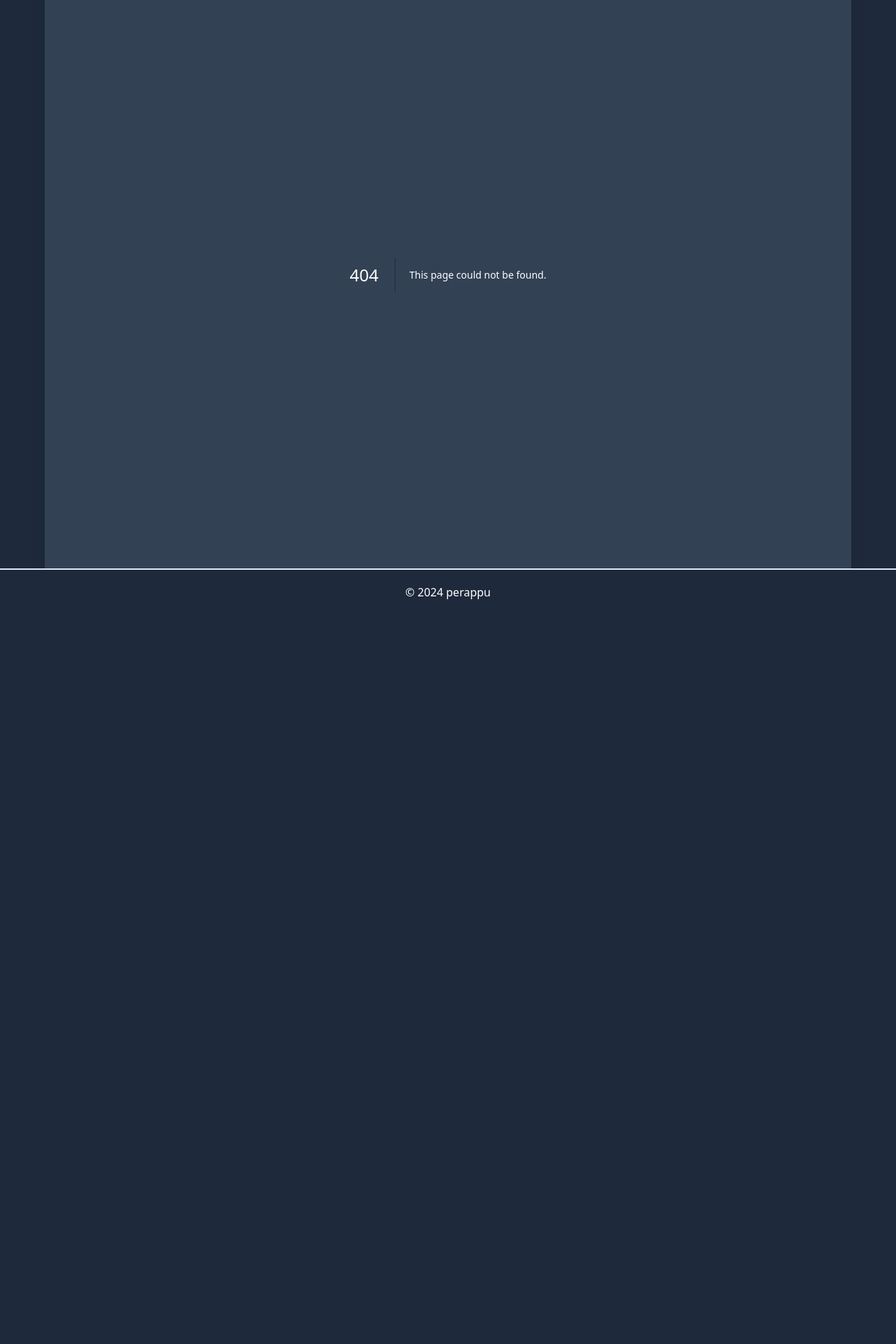
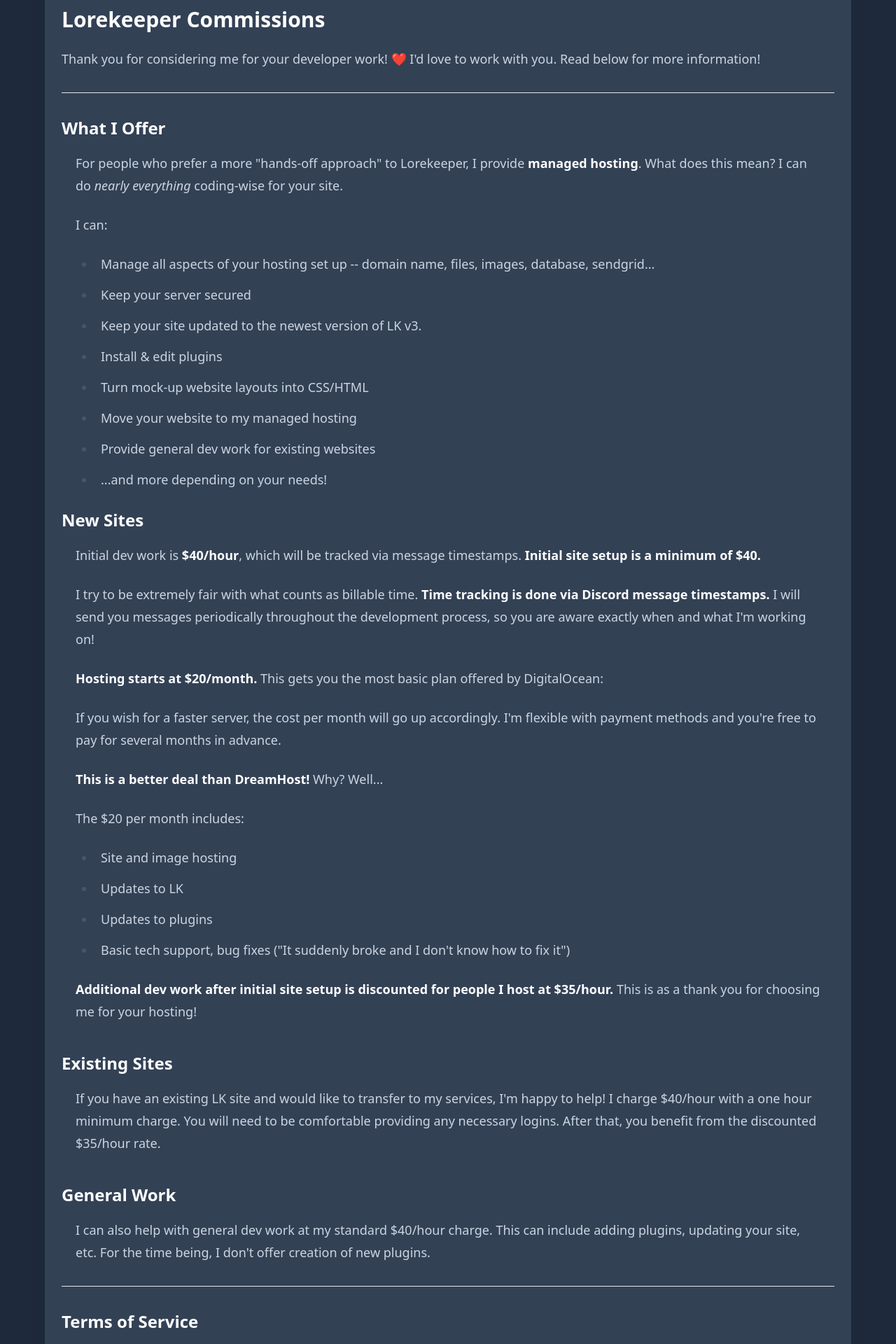
Before and after one commit to perappu/perappu-blog, a Next.js app: page /commission in a window 1280 px wide. Before the commit this address had no page. Shown: the part 240-2160 px from the top of the page at 70% size. Before the commit the page ends 1118 px from the top, so only its background shows below. Built offline with nearby package versions, Linux system fonts and the light colour scheme.

Commit message:
add lk commission page

```diff
--- /dev/null
+++ b/app/commission/page.tsx
@@ -0,0 +1,96 @@
+export default function LorekeeperCommissions() {
+    return (<>
+        <article className='prose !max-w-none prose-sm md:prose-base lg:prose-lg prose-slate !prose-invert !mt-4'>
+            <h2>Lorekeeper Commissions</h2>
+        </article>
+        <article className='prose !max-w-none prose-sm md:prose-base lg:prose-lg prose-slate !prose-invert !mt-5'>
+            Thank you for considering me for your developer work! ❤️ I'd love to work with you. Read below for more information!
+        </article>
+        <hr className="h-px my-8 bg-gray-200 border-0 dark:bg-gray-700" />
+        <article className='prose !max-w-none prose-sm md:prose-base lg:prose-lg prose-slate !prose-invert !mt-5'>
+            <h3>What I Offer</h3>
+            <p className='mx-5'>For people who prefer a more "hands-off approach" to Lorekeeper, I provide <strong>managed hosting</strong>. What does this mean? I can do <i>nearly everything</i> coding-wise for your site.</p>
+
+            <p className='mx-5'>I can:
+                <ul>
+                    <li>Manage all aspects of your hosting set up -- domain name, files, images, database, sendgrid...</li>
+                    <li>Keep your server secured</li>
+                    <li>Keep your site updated to the newest version of LK v3.</li>
+                    <li>Install & edit plugins</li>
+                    <li>Turn mock-up website layouts into CSS/HTML</li>
+                    <li>Move your website to my managed hosting</li>
+                    <li>Provide general dev work for existing websites</li>
+                    <li>...and more depending on your needs!</li>
+                </ul></p>
+        </article>
+        <article className='prose !max-w-none prose-sm md:prose-base lg:prose-lg prose-slate !prose-invert !mt-5'>
+            <h3>New Sites</h3>
+            <p className='mx-5'>Initial dev work is <strong>$40/hour</strong>, which will be tracked via message timestamps. <strong>Initial site setup is a minimum of $40.</strong></p>
+
+            <p className='mx-5'>I try to be extremely fair with what counts as billable time. <strong>Time tracking is done via Discord message timestamps.</strong> I will send you messages periodically throughout the development process, so you are aware exactly when and what I'm working on!</p>
+
+            <p className='mx-5'><strong>Hosting starts at $20/month.</strong> This gets you the most basic plan offered by DigitalOcean:</p>
+
+            <p className='mx-5'>If you wish for a faster server, the cost per month will go up accordingly. I'm flexible with payment methods and you're free to pay for several months in advance.</p>
+
+            <p className='mx-5'><strong>This is a better deal than DreamHost!</strong> Why? Well...</p>
+            <p className='mx-5'>The $20 per month includes:
+                <ul>
+                    <li>Site and image hosting</li>
+                    <li>Updates to LK</li>
+                    <li>Updates to plugins</li>
+                    <li>Basic tech support, bug fixes ("It suddenly broke and I don't know how to fix it")</li>
+                </ul></p>
+
+            <p className='mx-5'><strong>Additional dev work after initial site setup is discounted for people I host at $35/hour.</strong> This is as a thank you for choosing me for your hosting!</p>
+
+            <h3>Existing Sites</h3>
+            <p className='mx-5'>If you have an existing LK site and would like to transfer to my services, I'm happy to help! I charge $40/hour with a one hour minimum charge. You will need to be comfortable providing any necessary logins. After that, you benefit from the discounted $35/hour rate.</p>
+
+            <h3>General Work</h3>
+            <p className='mx-5'>I can also help with general dev work at my standard $40/hour charge. This can include adding plugins, updating your site, etc. For the time being, I don't offer creation of new plugins.</p>
+
+        </article >
+        <hr className="h-px my-8 bg-gray-200 border-0 dark:bg-gray-700" />
+        <article className='prose !max-w-none prose-sm md:prose-base lg:prose-lg prose-slate !prose-invert !mt-5'>
+            <h3>Terms of Service</h3>
+            <p><strong>By purchasing my services you automatically agree to the following terms and conditions. It is your responsibility to be familiar with these terms. They are subject to change at any time.</strong></p>
+            <h4>General</h4>
+            <ul>
+                <li>I reserve the right to deny service to anyone without explanation.</li>
+                <li>I reserve the right to use commissioned work for my portfolio, unless requested otherwise.</li>
+                <li>I will not use any PII (personal identifying information) for any use other than as required to provide the services requested.</li>
+                <li>In turn, you may not share my data for any reason.</li>
+                <li>The right to use my work is not an endorsement in any way.</li>
+            </ul>
+            <h4>Payment</h4>
+            <ul>
+                <li>The initial $40 is paid upfront. An invoice for hourly charges will be delivered after the work is completed. The site will be turned on and code delivered after that invoice has been paid.</li>
+                <li>Hosting payment has a 15 day grace period. If you do not pay before the 15th of the month, your site will be turned off until paid.</li>
+                <li>You may pay for multiple months in advance. However, I do not offer discounts at this time.</li>
+                <li>Payment may be done via Paypal or Stripe. If neither is available in your country, I'm open to other options!</li>
+            </ul>
+            <h4>Hosting Details</h4>
+            <ul>
+                <li>I can work with other hosting options (such as DreamHost), but I can not provide support past initial set up.</li>
+                <li>Domain names <i>for people I host</i> will be purchased via Namecheap and managed on my own account for ease. It's also a separate purchase from what I charge for dev work -- expect to pay about $20/year. There's a legally required 60 day period before we can transfer the domain, but after that timeframe you can manage it yourself if you would prefer. If I am not hosting your site, you're responsible for your own domain.</li>
+                <li>Your website's code will be available via a private GitHub repository at any time.</li>
+                <li>If you have another coder for your site, I have no problem working with them! I don't offer any discounts for that, however.</li>
+                <li>I typically do not provide email accounts, but this can be discussed depending on your needs. I'm happy to help you set something up.</li>
+                <li>If you wish to shut down, I will store your database for six months. We can discuss your options if you need it stored longer. Your code will be available on GitHub indefinitely, unless you request otherwise. Data can be deleted at your request at any time, in compliance with EU law.</li>
+                <li>Your website will be stored on a DigitalOcean suite of services that is managed by me. DigitalOcean is the one legally responsible for the storage of your data, not me.</li>
+                <li>If you decide to move off of my hosting services, I have no problem helping you migrate. I do not offer unpaid support after you migrate to a different host. However, you may hire me for additional dev services at my standard rate.</li>
+            </ul>
+            <h4>Expectations of Me & You</h4>
+            <ul>
+                <li>I will provide a fair and reasonable timeline for when your work will be completed, and I will provide an advance warning if the expected timeframe changes.</li>
+                <li>I check my work messages between 4 and 5 PM CST on weekdays, and sporadically on Saturday (typically early in the morning). I don't work on Sundays. I'll try to get back to you as soon as possible, but I work 40 hour full-time day job so responses may be delayed. Expect me to get back to you within 1-2 days, excluding vacations or other time off. Please be reasonable -- this is my side job, and I support a family.</li>
+                <li>Due to my schedule, "working" hours (the billable time that I am actively working on your site) may be sporadic. You don't need to be available exactly at the same time I'm working -- however, you must be comfortable with me messaging you status updates regardless of whether or not you are available at that very moment.</li>
+                <li>I can not provide assistance with community issues.</li>
+                <li>I reserve the right to deny services at any time. You will be refunded for any work not performed.</li>
+            </ul>
+            <p className="text-center">
+            <h3>Any questions? Feel free to ask!</h3> I try to be as transparent as possible and I'm happy to elaborate on anything if desired. I look forward to working with you!</p>
+        </article>
+    </>)
+}
--- a/app/post/[slug]/page.tsx
+++ b/app/post/[slug]/page.tsx
@@ -32,7 +32,6 @@ function getPost({slug} : {slug : string}){
 }
 
 export default async function Page({ params }: { params: { slug: string } }) {
-
     const props = getPost(params);
 
     return (
```
